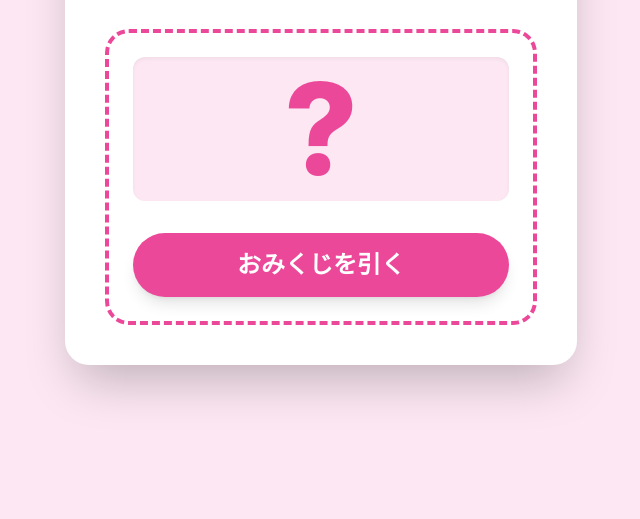
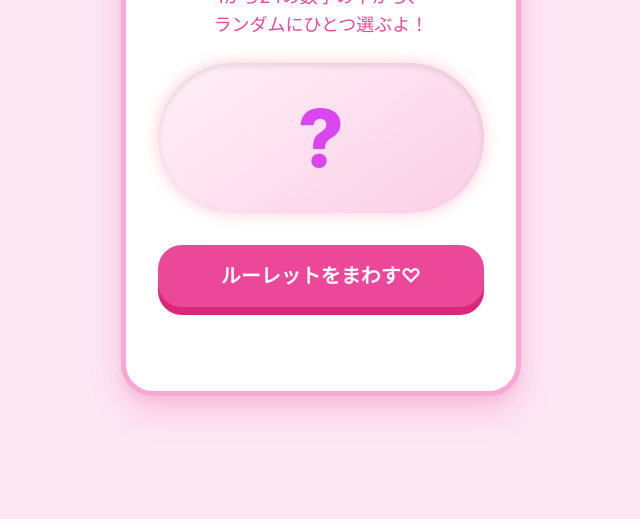
Before and after one commit to kwnmtkyk-shoin/koimikuji, a plain HTML site: page index.html in a window 1280 px wide. Shown: the part 281-800 px from the top of the page, without its empty margins (319-959 px from the left). Drawn offline with nearby package versions, Linux system fonts and the light colour scheme.

Commit message:
Update index.html

```diff
--- a/index.html
+++ b/index.html
@@ -3,201 +3,209 @@
 <head>
     <meta charset="UTF-8">
     <meta name="viewport" content="width=device-width, initial-scale=1.0">
-    <title>恋おみくじ</title>
-    <!-- Tailwind CSS CDN -->
+    <title>ラブリー♡ランダムルーレット</title>
+    <!-- Tailwind CSSの読み込み -->
     <script src="https://cdn.tailwindcss.com"></script>
-    <script>
-        tailwind.config = {
-            theme: {
-                extend: {
-                    colors: {
-                        'pink-light': '#fce7f3', // Very light pink background
-                        'pink-medium': '#f9a8d4', // Display background
-                        'pink-dark': '#ec4899', // Highlight/Text color
-                        'darker-pink': '#d61d7b', // Button pressed color
-                    },
-                    fontFamily: {
-                        sans: ['Inter', 'Noto Sans JP', 'sans-serif'],
-                    },
-                }
-            }
-        }
-    </script>
     <style>
-        /* Custom styles for cute effects */
-        .roulette-number {
-            /* Text animation for spinning effect */
-            transition: all 0.1s ease-in-out;
-            font-size: 8rem; /* 非常に大きな文字 */
+        /* カスタムアニメーションの定義 */
+        @keyframes pop {
+            0% { transform: scale(0.8); opacity: 0; }
+            50% { transform: scale(1.1); opacity: 1; }
+            100% { transform: scale(1); }
         }
 
-        .draw-button, .reset-button {
-            transition: all 0.15s ease-in-out;
-            box-shadow: 0 4px 6px -1px rgba(0, 0, 0, 0.1), 0 2px 4px -2px rgba(0, 0, 0, 0.06);
-        }
-        .draw-button:hover:not(:disabled), .reset-button:hover:not(:disabled) {
-            transform: translateY(-1px);
-            box-shadow: 0 10px 15px -3px rgba(236, 72, 153, 0.3), 0 4px 6px -4px rgba(236, 72, 153, 0.2);
-        }
-        .draw-button:active:not(:disabled), .reset-button:active:not(:disabled) {
-             transform: translateY(0);
+        .animate-pop {
+            animation: pop 0.3s ease-out;
         }
 
-        /* Responsive font size for roulette number */
-        @media (max-width: 640px) {
-            .roulette-number {
+        /* カスタムスタイルの定義 */
+        body {
+            font-family: 'Inter', sans-serif;
+            min-height: 100vh;
+            display: flex;
+            justify-content: center;
+            align-items: center;
+            background-color: #fce7f3; /* パステルピンクの背景 */
+            padding: 20px;
+        }
+
+        .roulette-container {
+            max-width: 400px;
+            width: 100%;
+            background-color: white;
+            padding: 3rem 2rem;
+            border-radius: 2rem;
+            box-shadow: 0 15px 30px rgba(255, 105, 180, 0.3), /* 濃いピンクの影 */
+                        0 5px 10px rgba(0, 0, 0, 0.05);
+            text-align: center;
+            border: 5px solid #f9a8d4; /* ライトピンクの縁取り */
+        }
+
+        #result-display {
+            display: flex;
+            justify-content: center;
+            align-items: center;
             font-size: 5rem;
+            font-weight: 800;
+            color: #d946ef; /* 鮮やかなパープルピンク */
+            min-height: 150px;
+            margin-top: 1rem;
+            margin-bottom: 2rem;
+            background: linear-gradient(145deg, #fff0f6, #fbcfe8); /* グラデーション背景 */
+            border-radius: 9999px; /* 真円に近づける */
+            box-shadow: inset 0 3px 6px rgba(0, 0, 0, 0.1), 0 0 15px rgba(255, 192, 203, 0.8);
+            transition: all 0.5s ease;
+            user-select: none;
         }
+
+        .spin-button {
+            width: 100%;
+            padding: 1rem;
+            font-size: 1.25rem;
+            font-weight: bold;
+            color: white;
+            background-color: #ec4899; /* ホットピンク */
+            border: none;
+            border-radius: 1.5rem;
+            cursor: pointer;
+            transition: all 0.2s ease-in-out;
+            box-shadow: 0 8px 0 #db2777; /* 立体的な影 */
+        }
+
+        .spin-button:hover:not(:disabled) {
+            background-color: #f472b6;
+            transform: translateY(-2px);
+            box-shadow: 0 10px 0 #db2777;
+        }
+
+        .spin-button:active:not(:disabled) {
+            transform: translateY(6px);
+            box-shadow: 0 2px 0 #db2777;
+        }
+
+        .spin-button:disabled {
+            background-color: #fda4af;
+            cursor: not-allowed;
+            box-shadow: 0 4px 0 #f472b6;
         }
     </style>
 </head>
-<body class="bg-pink-light min-h-screen p-4 flex items-center justify-center font-sans">
-    <div id="app-container" class="w-full max-w-lg bg-white p-6 md:p-10 rounded-3xl shadow-2xl">
+<body>
 
-        <!-- ヘッダーエリア -->
-        <header class="text-center mb-8">
-            <h1 class="text-5xl font-extrabold text-pink-dark mb-2 tracking-tight">
-                <span class="inline-block transform rotate-[-5deg] mr-2">💖</span> 恋おみくじ
+    <div class="roulette-container">
+        <h1 class="text-3xl font-extrabold text-pink-600 mb-4">
+
+            ♡ラブリー♡<br>
+            ランダムルーレット
+
         </h1>
-            <p class="text-gray-500 text-lg">ボタンを押して、今日の運命の数字を引こう！</p>
-        </header>
+        <p class="text-lg text-pink-500 mb-6">1から24の数字の中から、<br>ランダムにひとつ選ぶよ！</p>
 
-        <!-- メインコンテンツエリア -->
-        <main id="main-content">
-            <!-- ルーレットとボタンエリア -->
-            <div id="roulette-container" class="text-center p-6 border-4 border-pink-dark border-dashed rounded-3xl transition-opacity duration-500">
-                <!-- ルーレット数字表示エリア -->
-                <div id="roulette-display" class="roulette-number font-extrabold text-pink-dark mb-8 h-36 flex items-center justify-center bg-pink-light rounded-xl shadow-inner">
+        <!-- 結果表示エリア -->
+        <div id="result-display">
             ?
         </div>
 
-                <!-- おみくじを引くボタン (初期表示) -->
-                <button id="draw-button" class="draw-button w-full px-8 py-4 bg-pink-dark text-white text-2xl font-bold rounded-full shadow-lg hover:bg-darker-pink transition-colors">
-                    おみくじを引く
+        <!-- ルーレットをまわすボタン -->
+        <button id="spin-button" class="spin-button" onclick="spinRoulette()">
+            ルーレットをまわす♡
         </button>
 
-                <!-- もう一度引くボタン (初期は非表示) -->
-                <button id="reset-button" class="reset-button hidden mt-4 w-full px-8 py-4 bg-white text-pink-dark text-2xl font-bold rounded-full shadow-lg hover:bg-pink-light transition-colors">
-                    もう一度引く
-                </button>
-            </div>
-        </main>
-
+        <!-- メッセージ表示エリア (エラーやヒントなど) -->
+        <div id="message-box" class="mt-4 text-sm text-pink-500 min-h-[20px]"></div>
     </div>
 
-    <script type="module">
-        // 恋おみくじの結果データ (結果はコンソールにのみ出力され、画面には表示されません)
-        const FORTUNES = [
-            { grade: "大吉 (だい・きち)", advice: "最高の運気！積極的な行動が吉と出ます。告白や大切な決断は今日がチャンスです。" },
-            { grade: "恋吉 (こい・きち)", advice: "片思いが叶う予感！相手の興味や趣味をリサーチしてみて。共通の話題が愛を育みます。" },
-            { grade: "中吉 (ちゅう・きち)", advice: "順調な進展が見込めます。焦らず、自然体で接しましょう。あなたの魅力が伝わります。" },
-            { grade: "小吉 (しょう・きち)", advice: "少しの努力が必要です。メールやSNSよりも、対面での会話を心がけると吉。" },
-            { grade: "吉 (きち)", advice: "現状維持でOK。ただし、マンネリには要注意。小さなサプライズで関係に刺激を与えて。" },
-            { grade: "待ち吉 (まち・きち)", advice: "運命の出会いが近づいています。いつもと違う場所に足を運んでみましょう。" },
-            { grade: "微吉 (び・きち)", advice: "勇気を出して一歩踏み出す時です。小さな行動の積み重ねが大きな愛へと繋がります。" },
-            { grade: "愛の兆し (あい・の・きざし)", advice: "素敵な異性との予期せぬ出会いが。今日はいつもよりオシャレをして出かけましょう。" },
-            { grade: "結び吉 (むすび・きち)", advice: "既に知っている人との関係が深まる兆し。疎遠になっている人に連絡を取ってみて。" },
-            { grade: "試練吉 (しれん・きち)", advice: "試される恋ですが、諦めなければ必ず報われます。あなたの誠実さを見せる時です。" },
-            { grade: "努力吉 (どりょく・きち)", advice: "努力が報われる運勢。諦めず、継続することが大切です。相手を思う気持ちを形にしましょう。" },
-            { grade: "絆吉 (きずな・きち)", advice: "友情から恋へ発展するかも。共通の趣味や時間を一緒に過ごす機会を増やしてみて。" },
-            { grade: "変化の吉 (へんか・の・きち)", advice: "状況が大きく変わる時期。変化を恐れずに受け入れれば、幸福が待っています。" },
-            { grade: "復活吉 (ふっかつ・きち)", advice: "一度終わった恋が再び動き出すかも。過去を清算し、新しい気持ちで向き合って。" },
-            { grade: "満月吉 (まんげつ・きち)", advice: "満月の夜に願いが叶いやすい運勢。ロマンチックな場所でのデートを計画して。" },
-            { grade: "花開く吉 (はな・ひらく・きち)", advice: "あなたの才能と魅力が満開に。自信を持って行動することで、さらに輝きます。" },
-            { grade: "穏やか吉 (おだやか・きち)", advice: "平穏で心温まる関係が続く予感。日常の中で感謝の気持ちを伝えることが大切です。" },
-            { grade: "気まぐれ吉 (きまぐれ・きち)", advice: "相手の気持ちが変わりやすい時。振り回されず、どっしり構える姿勢が大事です。" },
-            { grade: "空回り (からまわり)", advice: "焦ると逆効果。一度立ち止まって、本当に大切なことは何か冷静に考えてみましょう。" },
-            { grade: "恋の嵐 (こい・の・あらし)", advice: "意見の衝突があるかも。誠実な対話と相手への思いやりが解決の鍵です。" },
-            { grade: "要注意 (ようちゅうい)", advice: "誘惑が多い時です。本命以外に目を向けないよう、しっかりと心を引き締めて。" },
-            { grade: "遠回り (とおまわり)", advice: "すぐには進展しないかも。今は自己成長に専念する時期と考えましょう。" },
-            { grade: "忍耐 (にんたい)", advice: "辛抱の時です。時期を待てば、必ず良い方向に向かいます。焦りは禁物。" },
-            { grade: "凶 (きょう)", advice: "今日は少し静かに過ごしましょう。大切な行動は控えめに。明日に期待してね。" },
-        ];
+    <script>
+        // グローバル変数を定義 (ルーレットの範囲)
+        const MIN_NUMBER = 1;
+        const MAX_NUMBER = 24;
+        const SPIN_DURATION_MS = 2500; // スピン時間 (2.5秒)
 
-        // DOM要素の取得
-        const rouletteDisplay = document.getElementById('roulette-display');
-        const drawButton = document.getElementById('draw-button');
-        const resetButton = document.getElementById('reset-button');
+        /**
+         * ルーレットを回すロジックを実行する関数
+         */
+        function spinRoulette() {
+            const resultDisplay = document.getElementById('result-display');
+            const spinButton = document.getElementById('spin-button');
+            const messageBox = document.getElementById('message-box');
 
-        let fortuneMap = {}; // 1-24の数字と結果を紐づけるマップ
-        let spinInterval;
-        let finalNumber = 0; // ルーレットが停止する最終番号
+            // 最終結果を決定
+            const finalNumber = Math.floor(Math.random() * (MAX_NUMBER - MIN_NUMBER + 1)) + MIN_NUMBER;
 
-        // Fisher-Yates shuffleアルゴリズム: 結果のランダム割り当てに使用
-        const shuffleArray = (array) => {
-            for (let i = array.length - 1; i > 0; i--) {
-                const j = Math.floor(Math.random() * (i + 1));
-                [array[i], array[j]] = [array[j], array[i]];
-            }
-            return array;
-        };
+            // ボタンを無効化し、メッセージを更新
+            spinButton.disabled = true;
+            messageBox.textContent = 'ドキドキ...回転中！';
+            resultDisplay.classList.remove('animate-pop'); // アニメーションをリセット
 
-        // 初期化処理: おみくじ結果のリセットとUIの初期状態への復元
-        const initializeFortune = () => {
-            // 1. 結果リストをシャッフルし、数字に割り当てる
-            const shuffledFortunes = shuffleArray([...FORTUNES]);
-            fortuneMap = {};
-            for (let i = 1; i <= 24; i++) {
-                fortuneMap[i] = shuffledFortunes[i - 1];
+            let startTime = 0; // requestAnimationFrameの開始タイムスタンプで初期化されます
+            let lastUpdateTime = 0;
+
+            // 更新間隔の定義 (数字が切り替わる速度を制御)
+            const FAST_INTERVAL = 30; // ms: 非常に速く切り替わる (最初の60%)
+            const MEDIUM_INTERVAL = 80; // ms: 中くらいの速度 (次の30%)
+            const SLOW_INTERVAL = 150; // ms: ゆっくり切り替わる (最後の10%)
+
+
+            /**
+             * ルーレットのスピンアニメーションを実行する関数
+             * @param {number} timestamp - requestAnimationFrameによって提供される現在の時間
+             */
+            function animateSpin(timestamp) {
+                if (startTime === 0) {
+                    // 最初のフレームで開始時間と更新時間を設定
+                    startTime = timestamp;
+                    lastUpdateTime = timestamp;
                 }
 
-            // 2. UIの状態をリセット
-            rouletteDisplay.textContent = '?';
-            drawButton.disabled = false;
-            drawButton.classList.remove('opacity-50', 'cursor-not-allowed');
-            drawButton.classList.remove('hidden'); // 'おみくじを引く'ボタンを表示
-            resetButton.classList.add('hidden');   // 'もう一度引く'ボタンを非表示
-        };
+                const elapsed = timestamp - startTime;
 
-        // ルーレット開始処理
-        const startRoulette = () => {
-            // ボタンを非活性化
-            drawButton.disabled = true;
-            drawButton.classList.add('opacity-50', 'cursor-not-allowed');
+                if (elapsed < SPIN_DURATION_MS) {
+                    let currentInterval;
 
-            // 最終決定する番号をランダムに選ぶ (1〜24)
-            finalNumber = Math.floor(Math.random() * 24) + 1;
+                    // 3つのフェーズで更新間隔を制御し、減速を表現
+                    if (elapsed < SPIN_DURATION_MS * 0.6) {
+                        // フェーズ1: 高速回転
+                        currentInterval = FAST_INTERVAL;
+                    } else if (elapsed < SPIN_DURATION_MS * 0.9) {
+                        // フェーズ2: 中速回転
+                        currentInterval = MEDIUM_INTERVAL;
+                    } else {
+                        // フェーズ3: 低速回転
+                        currentInterval = SLOW_INTERVAL;
+                    }
 
-            const SPIN_DURATION = 3000; // 3.0秒間スピン
-            const startTimestamp = Date.now();
+                    // 必要なインターバルを超えたら数字を更新
+                    if (timestamp - lastUpdateTime >= currentInterval) {
+                        // スピン中: 1～24のランダムな数字を表示
+                        const tempNumber = Math.floor(Math.random() * (MAX_NUMBER - MIN_NUMBER + 1)) + MIN_NUMBER;
+                        resultDisplay.textContent = tempNumber;
+                        lastUpdateTime = timestamp; // 更新時間をリセット
+                    }
 
-            // スピンアニメーションを開始
-            spinInterval = setInterval(() => {
-                const elapsed = Date.now() - startTimestamp;
+                    // 次のフレームを予約
+                    requestAnimationFrame(animateSpin);
+                } else {
+                    // スピン終了
 
-                if (elapsed < SPIN_DURATION) {
-                    // スピン中: 1から24の数字をランダムに高速表示
-                    let spinningNumber = Math.floor(Math.random() * 24) + 1;
-                    rouletteDisplay.textContent = spinningNumber;
-                } else {
-                    // 停止処理
-                    clearInterval(spinInterval);
-                    rouletteDisplay.textContent = finalNumber; // 最終番号を表示
+                    // 最終結果を表示 (ここで確定)
+                    resultDisplay.textContent = finalNumber;
+                    messageBox.textContent = '結果発表！おめでとう🎉';
 
-                    // 結果表示処理（ボタン切り替えのみ）を呼び出す
-                    setTimeout(() => drawFortune(finalNumber), 500);
+                    // ポップアニメーションを追加
+                    resultDisplay.classList.add('animate-pop');
+
+                    // アニメーションが完了するのを待ってからボタンを有効化
+                    setTimeout(() => {
+                        spinButton.disabled = false;
+                        messageBox.textContent = 'もう一度まわしてみる？';
+                    }, 500);
                 }
-            }, 50); // 50msごとに数字を更新
-        };
+            }
 
-        // おみくじを引く処理（ボタン切り替えのみ行う）
-        const drawFortune = (number) => {
-            // 内部的には結果を取得（コンソールにのみ出力）
-            const result = fortuneMap[number];
-            console.log(`引かれた数字: ${number}番。運勢: ${result.grade} - アドバイス: ${result.advice}`);
+            // アニメーション開始
+            requestAnimationFrame(animateSpin);
+        }
+    </script>
 
-            // UIを更新: drawボタンを隠し、resetボタンを表示
-            drawButton.classList.add('hidden');
-            resetButton.classList.remove('hidden');
-        };
-
-        // イベントリスナー
-        drawButton.addEventListener('click', startRoulette);
-        resetButton.addEventListener('click', initializeFortune);
-
-        // アプリ起動時に初期化を実行
-        window.onload = initializeFortune;
-
-    </script>
 </body>
 </html>
```
Lines whose indentation alone changed are shown as unchanged.
